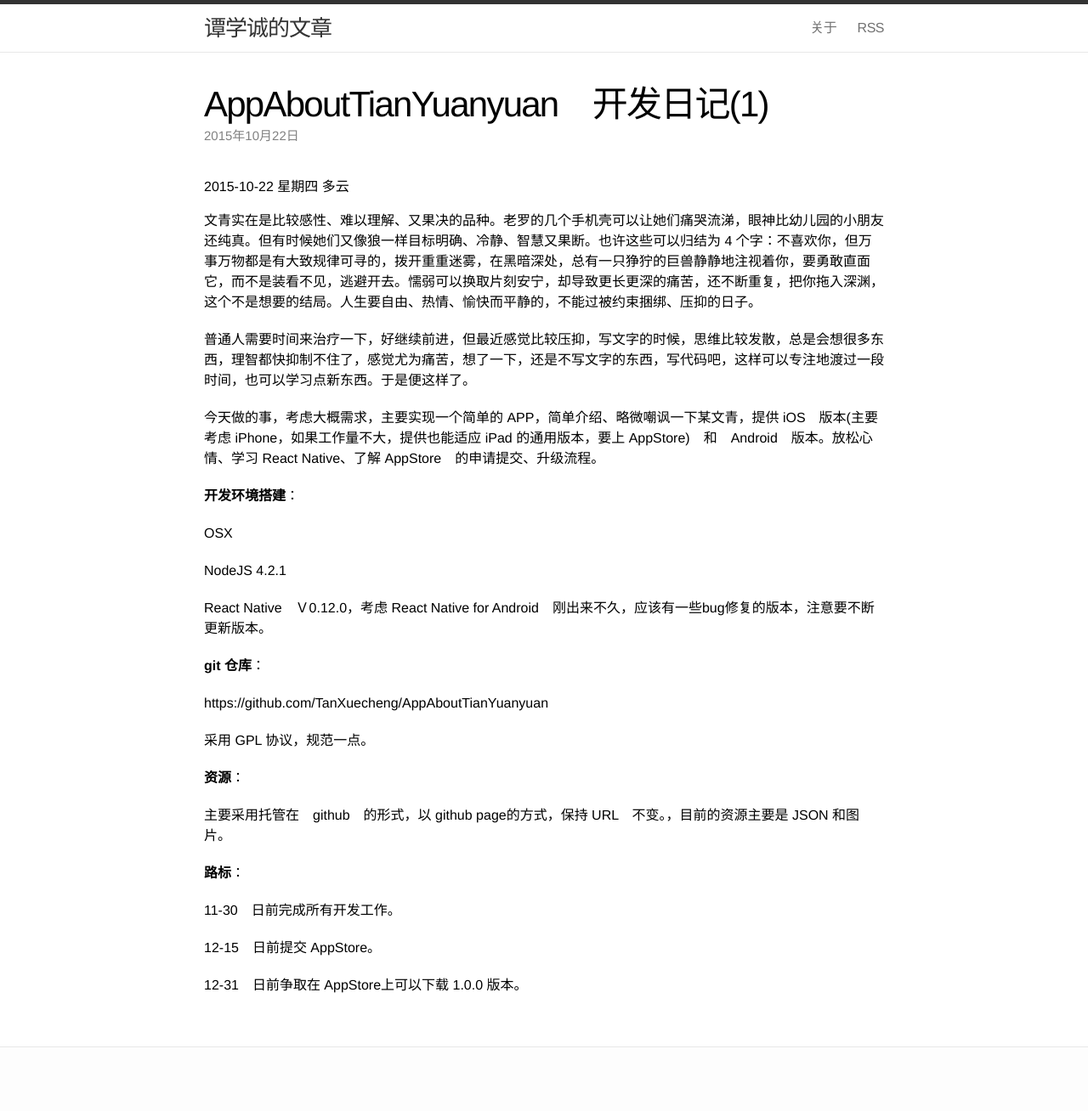
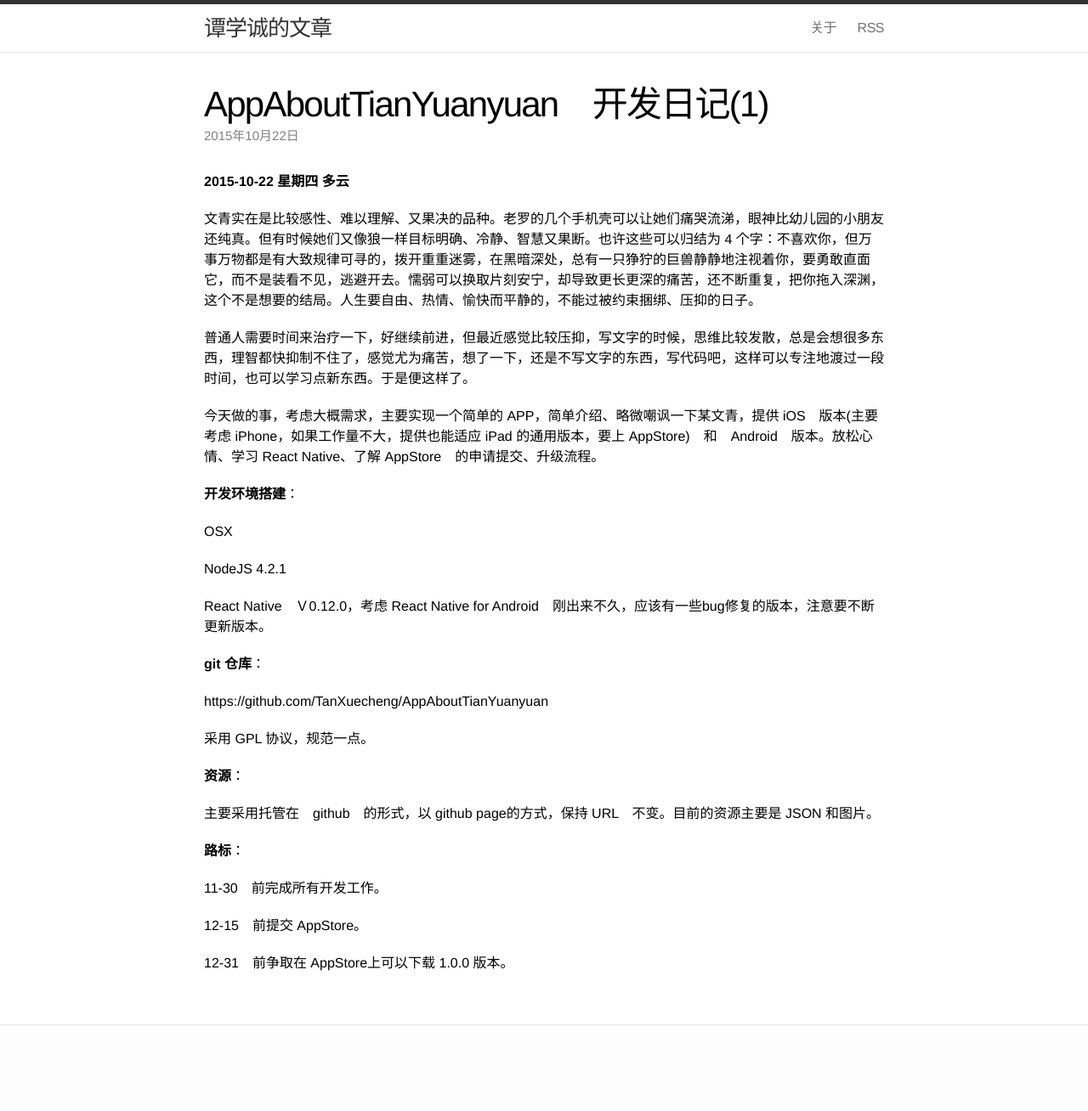
Before and after one commit to TanXuecheng/TanXuecheng.github.io, a Jekyll site: the page built from _posts/2015-10-22-development-diary.md, in a window 1280 px wide. Shown: the whole page at 85% size. Built offline with Jekyll 4.4.1, drawn with Linux system fonts in a browser that asks for light colours; after the commit the page ends 1282 px from its top, so only the background shows below that.

Commit message:
update content

```diff
--- a/_posts/2015-10-22-development-diary.md
+++ b/_posts/2015-10-22-development-diary.md
@@ -5,7 +5,7 @@ date:   2015-10-22 23:59:59
 categories: 时光
 ---
 
-# 2015-10-22 星期四 多云
+**2015-10-22 星期四 多云**
 
 文青实在是比较感性、难以理解、又果决的品种。老罗的几个手机壳可以让她们痛哭流涕，眼神比幼儿园的小朋友还纯真。但有时候她们又像狼一样目标明确、冷静、智慧又果断。也许这些可以归结为 4 个字：不喜欢你，但万事万物都是有大致规律可寻的，拨开重重迷雾，在黑暗深处，总有一只狰狞的巨兽静静地注视着你，要勇敢直面它，而不是装看不见，逃避开去。懦弱可以换取片刻安宁，却导致更长更深的痛苦，还不断重复，把你拖入深渊，这个不是想要的结局。人生要自由、热情、愉快而平静的，不能过被约束捆绑、压抑的日子。
 
@@ -29,12 +29,12 @@ https://github.com/TanXuecheng/AppAboutTianYuanyuan
 
 **资源**：
 
-主要采用托管在　github　的形式，以 github page的方式，保持 URL　不变。，目前的资源主要是 JSON 和图片。
+主要采用托管在　github　的形式，以 github page的方式，保持 URL　不变。目前的资源主要是 JSON 和图片。
 
 **路标**：
 
-11-30　日前完成所有开发工作。
+11-30　前完成所有开发工作。
 
-12-15　日前提交 AppStore。
+12-15　前提交 AppStore。
 
-12-31　日前争取在 AppStore上可以下载 1.0.0 版本。
+12-31　前争取在 AppStore上可以下载 1.0.0 版本。
```
